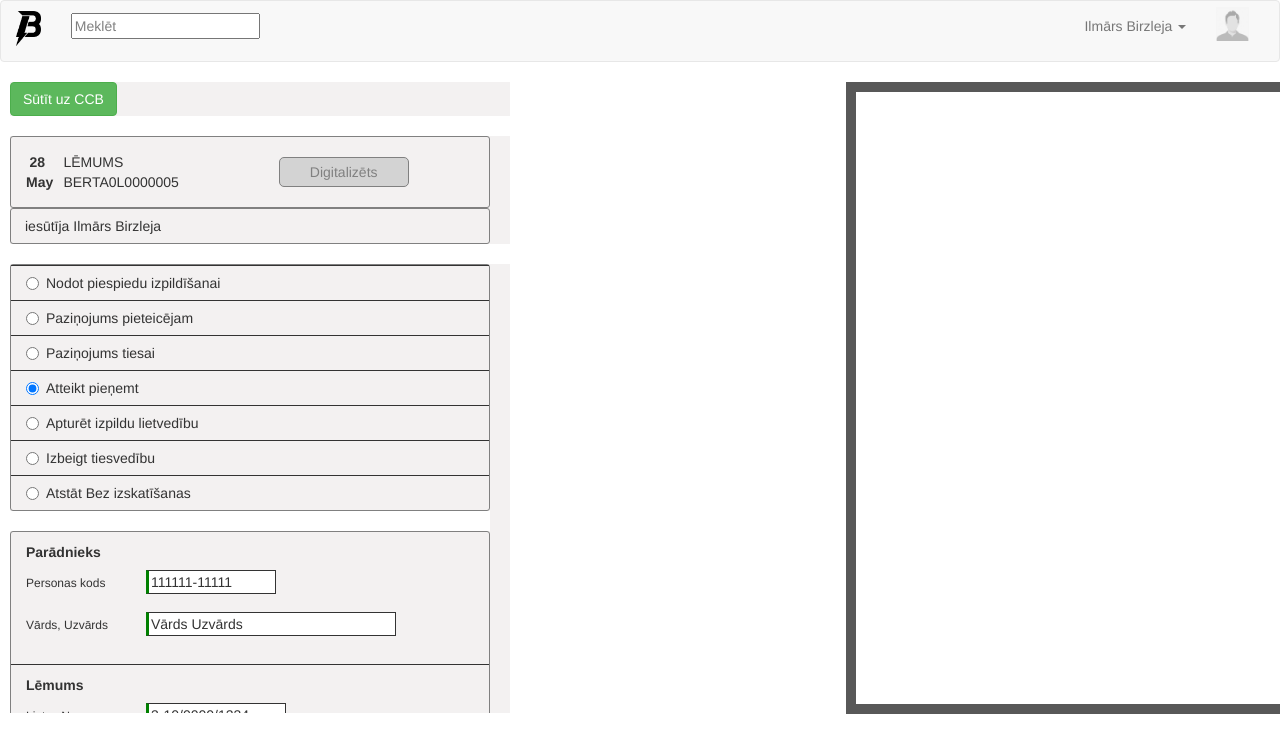
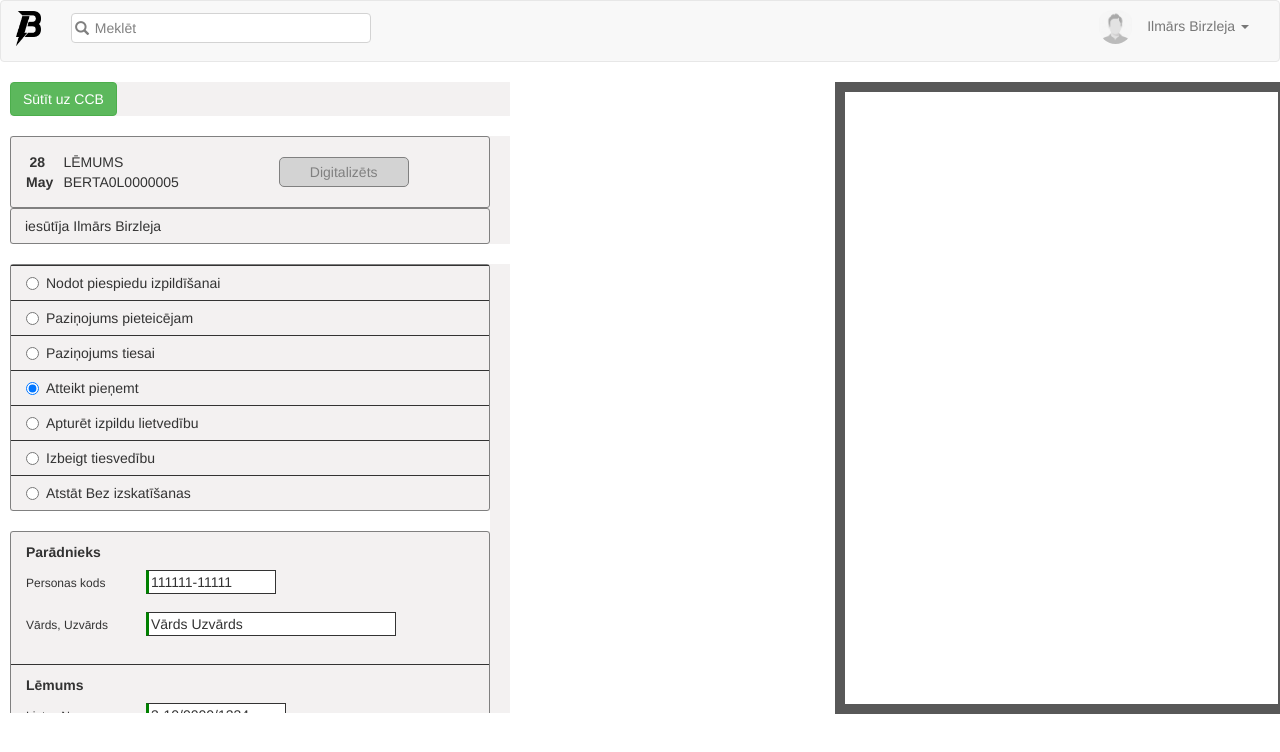
Before and after one commit to Pelmenis4/prakse, an Angular app: page /document/1 in a window 1280 px wide. Shown: the top 752 px of the page. Built offline with nearby package versions, Linux system fonts and the light colour scheme.

Commit message:
search input and view-page upgrades

```diff
--- a/src/app/dashboard/dashboard.component.html
+++ b/src/app/dashboard/dashboard.component.html
@@ -1,5 +1,6 @@
 <app-header [currentPage]="currentPage"
-(logoClick)="logoClicked()"></app-header>
+(logoClick)="logoClicked()"
+(searchInput)="searching($event)"></app-header>
 
 <app-pagination (changePage)="onChangePage($event)"
 [items]="documentCount" class="dashboard-pagination"
--- a/src/app/dashboard/dashboard.component.ts
+++ b/src/app/dashboard/dashboard.component.ts
@@ -89,6 +89,7 @@ export class DashboardComponent implements OnInit {
         debtCurrency: DATA.documents[i % 2].values.find(v => v.fieldName == 'debtCurrency')?.value,
         court: DATA.documents[i % 2].values.find(v => v.fieldName == 'court')?.value,
         decision: DATA.documents[i % 2].values.find(v => v.fieldName == 'decision')?.value,
+        files: DATA.documents[i % 2].files
 
       }
 
@@ -154,4 +155,21 @@ export class DashboardComponent implements OnInit {
     console.log(this.currentPage);
   }
 
+  // displays documents are are searched for in the search input.
+  searching(searchInput: string) {
+    if(searchInput != '') {
+      this.currentDocuments = [];
+      for(let i = 0; i < this.documentService.documents.length; i++) {
+        if(searchInput == this.documentService.documents[i].number) {
+          this.currentDocuments.push(this.documentService.documents[i]);
+        }
+        else if(searchInput == this.documentService.documents[i].caseNumber) {
+          this.currentDocuments.push(this.documentService.documents[i]);
+        }
+      }
+    }
+    else {
+      this.showCurrentDocuments();
+    }
+  }
 }
--- a/src/app/document-view/document-view-page/document-view-page.component.css
+++ b/src/app/document-view/document-view-page/document-view-page.component.css
@@ -27,6 +27,13 @@
     width: 120px;
 }
 
+.side-panel2 {
+    background-color: rgb(88, 88, 88);
+    margin-left: 3px;
+    width: 15px;
+}
+
+
 .square-button {
     margin: 10px;
     width: 30px;
@@ -45,3 +52,7 @@
     margin-top: 3px;
     width: 127px;
 }
+
+.pin {
+    transform: rotate(-45deg);
+}
--- a/src/app/document-view/document-view-page/document-view-page.component.html
+++ b/src/app/document-view/document-view-page/document-view-page.component.html
@@ -1,21 +1,22 @@
-
 
     <div style="display: flex;">
         <div class="page-holder">
             <img src="assets/images/emptypage.jpg" alt="page" class="page-image">
             <div class="glyphicon glyphicon-triangle-right arrow-right"></div>
         </div>
-    <div class="side-panel">
+        <div class="side-panel" id="side-panel" (mouseenter)="onEnter()" (mouseleave)="onLeave()">
             <div style="display: flex;">
-            <div class="square-button">
+                <div class="square-button" id="arrow-button">
                     <div class="glyphicon glyphicon-resize-horizontal button-symbol" (click)="onSwap()"></div>
                 </div>
-            <div class="square-button" style="margin-left: 30px">
-                <div class="glyphicon glyphicon-pushpin button-symbol"></div>
+                <div class="square-button" style="margin-left: 30px" id="pin-button">
+                    <div class="glyphicon glyphicon-pushpin button-symbol pin" (click)="onPin()" id="pin"></div>
                 </div>
             </div>
+            <div id="document-preview">
                 <div class="document-preview" *ngFor="let file of files">
                     <img src="assets/images/emptypage.jpg" alt="page" class="page-image">
                 </div>
             </div>
         </div>
+    </div>
--- a/src/app/document-view/document-view-page/document-view-page.component.ts
+++ b/src/app/document-view/document-view-page/document-view-page.component.ts
@@ -9,9 +9,10 @@ import { DocumentService } from 'src/app/shared/document.service';
 })
 export class DocumentViewPageComponent implements OnInit {
 
+  @Output() swapClick = new EventEmitter<any>();
   id: number;
   files = [];
-  @Output() swapClick = new EventEmitter<any>();
+  pinned: boolean = false;
 
   constructor(private documentService: DocumentService, private route: ActivatedRoute) { }
 
@@ -22,7 +23,53 @@ export class DocumentViewPageComponent implements OnInit {
     this.files = this.documentService.documents[this.id].files;
   }
 
+  // send an event to swap the places of view-document and view-data
   onSwap() {
     this.swapClick.emit();
   }
+
+  // shrinks or unshrinks the side panel
+  onPin() {
+    if(this.pinned == false) {
+      this.hideSidePanel()
+      document.getElementById('pin').classList.remove('pin');
+    }
+    else {
+      this.showSidePanel()
+      document.getElementById('pin').classList.add('pin');
+    }
+    this.pinned = !this.pinned;
+  }
+
+  // shows the side panel when hovered on it after the pin button is pressed.
+  onEnter() {
+    if(this.pinned == true) {
+    this.showSidePanel()
+    }
+  }
+
+  // hides the side panel when hovered on it after the pin button is pressed.
+  onLeave() {
+  if(this.pinned == true) {
+    this.hideSidePanel()
+    }
+  }
+
+  //helper functions
+  hideSidePanel() {
+    document.getElementById('arrow-button').classList.add('hidden');
+    document.getElementById('pin-button').classList.add('hidden');
+    document.getElementById('side-panel').classList.remove('side-panel');
+    document.getElementById('side-panel').classList.add('side-panel2');
+    document.getElementById('document-preview').classList.add('hidden');
+  }
+
+  showSidePanel() {
+    document.getElementById('arrow-button').classList.remove('hidden');
+    document.getElementById('pin-button').classList.remove('hidden');
+    document.getElementById('side-panel').classList.add('side-panel');
+    document.getElementById('side-panel').classList.remove('side-panel2');
+    document.getElementById('document-preview').classList.remove('hidden');
+  }
+
 }
--- a/src/app/document-view/document-view.component.css
+++ b/src/app/document-view/document-view.component.css
@@ -5,7 +5,7 @@
 
 .view-page {
     position: absolute;
-    margin-left: 846px;
+    left: 835px;
 
 }
 
@@ -23,5 +23,5 @@
     height: 631px;
     overflow-y: scroll;
     overflow-x: hidden;
-    margin-left: 995px;
+    left: 995px;
 }
--- a/src/app/document-view/document-view.component.ts
+++ b/src/app/document-view/document-view.component.ts
@@ -11,25 +11,29 @@ export class DocumentViewComponent implements OnInit {
   constructor(private documentService: DocumentService) { }
 
   currentPage: number;
-  swap: boolean = false;
 
   ngOnInit(): void {
     this.currentPage = this.documentService.currentPage;
   }
 
+  // onSwap() {
+  //   if(this.swap == false) {
+  //     document.getElementById('view-page').classList.remove('view-page');
+  //     document.getElementById('view-data').classList.remove('document-data');
+  //     document.getElementById('view-data').classList.add('document-data2');
+  //     this.swap = true;
+  //   }
+  //   else {
+  //     document.getElementById('view-page').classList.add('view-page');
+  //     document.getElementById('view-data').classList.remove('document-data2');
+  //     document.getElementById('view-data').classList.add('document-data');
+  //     this.swap = false;
+  //   }
+  // }
 
   onSwap() {
-    if(this.swap == false) {
-      document.getElementById('view-page').classList.remove('view-page');
-      document.getElementById('view-data').classList.remove('document-data');
-      document.getElementById('view-data').classList.add('document-data2');
-      this.swap = true;
-    }
-    else {
-      document.getElementById('view-page').classList.add('view-page');
-      document.getElementById('view-data').classList.remove('document-data2');
-      document.getElementById('view-data').classList.add('document-data');
-      this.swap = false;
-    }
+    document.getElementById('view-page').classList.toggle('view-page');
+    document.getElementById('view-data').classList.toggle('document-data');
+    document.getElementById('view-data').classList.toggle('document-data2');
   }
 }
--- a/src/app/header/header.component.css
+++ b/src/app/header/header.component.css
@@ -7,19 +7,39 @@
     color:grey;
 }
 
-.search {
+.header-search {
+    display: flex;
     padding-left: 30px;
     padding-top: 12px;
     color: grey;
+    min-width: 100px;
 }
+
+.search-icon {
+    position: absolute;
+    top: 20px;
+    left: 74px;
+    width: 14px;
+
+  }
+
+.search {
+    padding-left: 23px;
+    width: 300px;
+    height: 30px;
+    border: solid 1px;
+    border-radius: 4px;
+    border-color: lightgrey;
+}
+
 
 .user-image {
     padding-top: 6px;
     height: 40px;
-    /* padding-left: 1213px; */
+    border-radius: 20px;
 }
 
 .user-image-location {
-    float: right;
-    margin-left: 30px;
+    float: left;
+    margin-top: 3px;
 }
--- a/src/app/header/header.component.html
+++ b/src/app/header/header.component.html
@@ -3,15 +3,16 @@
       <div class="navbar-header logo">
         <img src="assets/images/logo.png" alt="logo" class="logo" (click)="onLogo()">
       </div>
-      <div class="navbar-header search">
-        <input type="text" placeholder="Meklēt">
+      <div class="navbar-header header-search">
+        <div class="glyphicon glyphicon-search search-icon"></div>
+        <input type="text" placeholder="Meklēt" class="search" [(ngModel)]="search" (keyup)="searching()">
       </div>
 
       <ul class="collapse navbar-collapse">
-        <div class="user-image-location">
+        <div class="nav navbar-nav navbar-right">
+          <div class="user-image-location">
             <img src="assets/images/user-blank.jpg" alt="image" class="user-image">
-        </div>
-        <div class="nav navbar-nav navbar-right">
+          </div>
           <li class="dropdown" appDropdown>
             <a style="cursor: pointer;" class="dropdown-toggle" role="button">Ilmārs Birzleja <span class="caret"></span></a>
             <ul class="dropdown-menu">
--- a/src/app/header/header.component.ts
+++ b/src/app/header/header.component.ts
@@ -11,8 +11,11 @@ export class HeaderComponent implements OnInit {
 
   @Input() currentPage: number;
   @Output() logoClick = new EventEmitter<any>(); //event for when logo is clicked.
+  @Output() searchInput = new EventEmitter<string>();
 
   constructor(private router: Router, private documentService: DocumentService) {}
+
+  search: string;
 
   ngOnInit(): void {
   }
@@ -30,4 +33,8 @@ export class HeaderComponent implements OnInit {
     console.log(this.currentPage);
   }
 
+  //sends the input from the search field to other components.
+  searching() {
+    this.searchInput.emit(this.search);
+  }
 }
```
Lines whose indentation alone changed are shown as unchanged.
